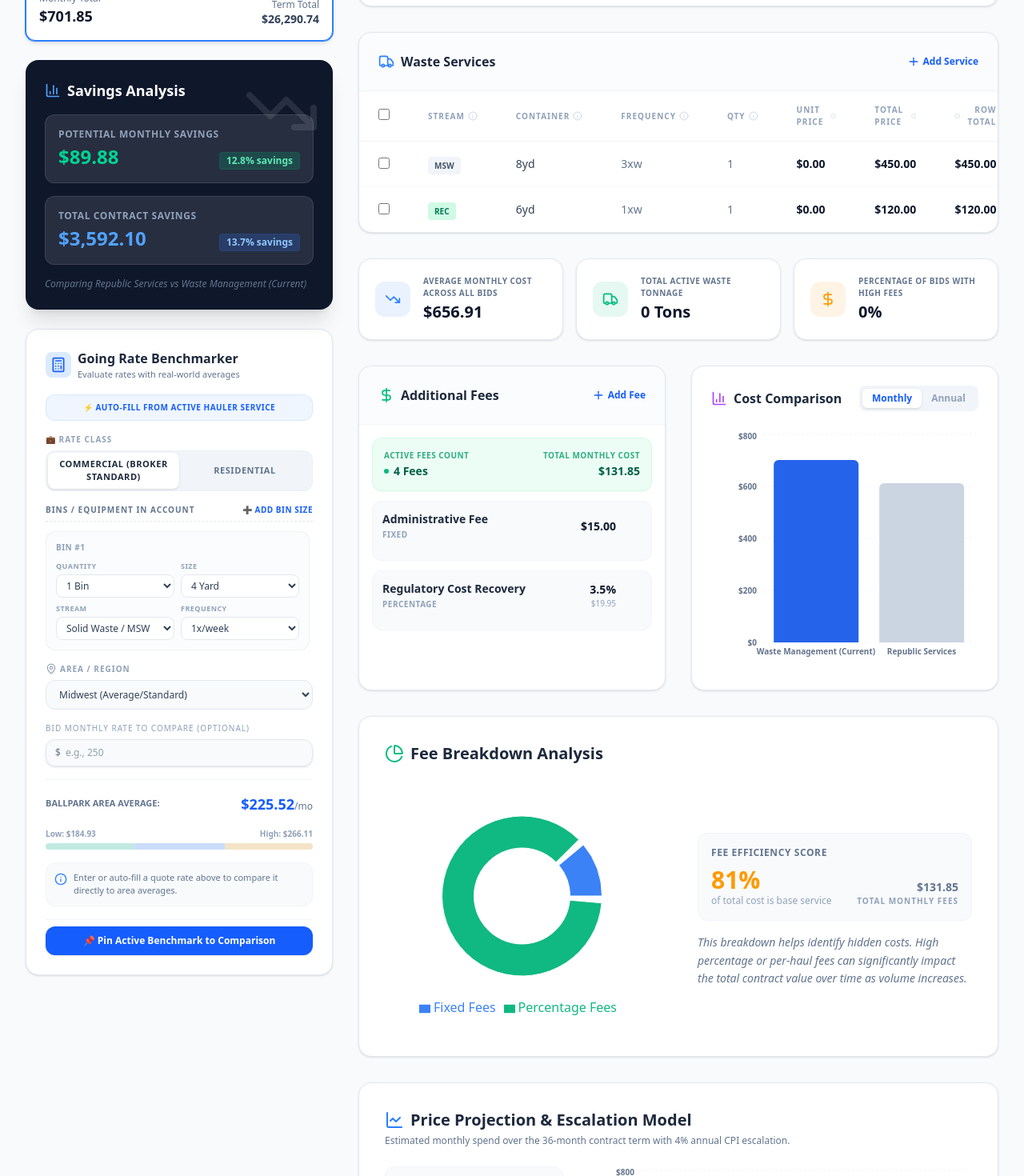
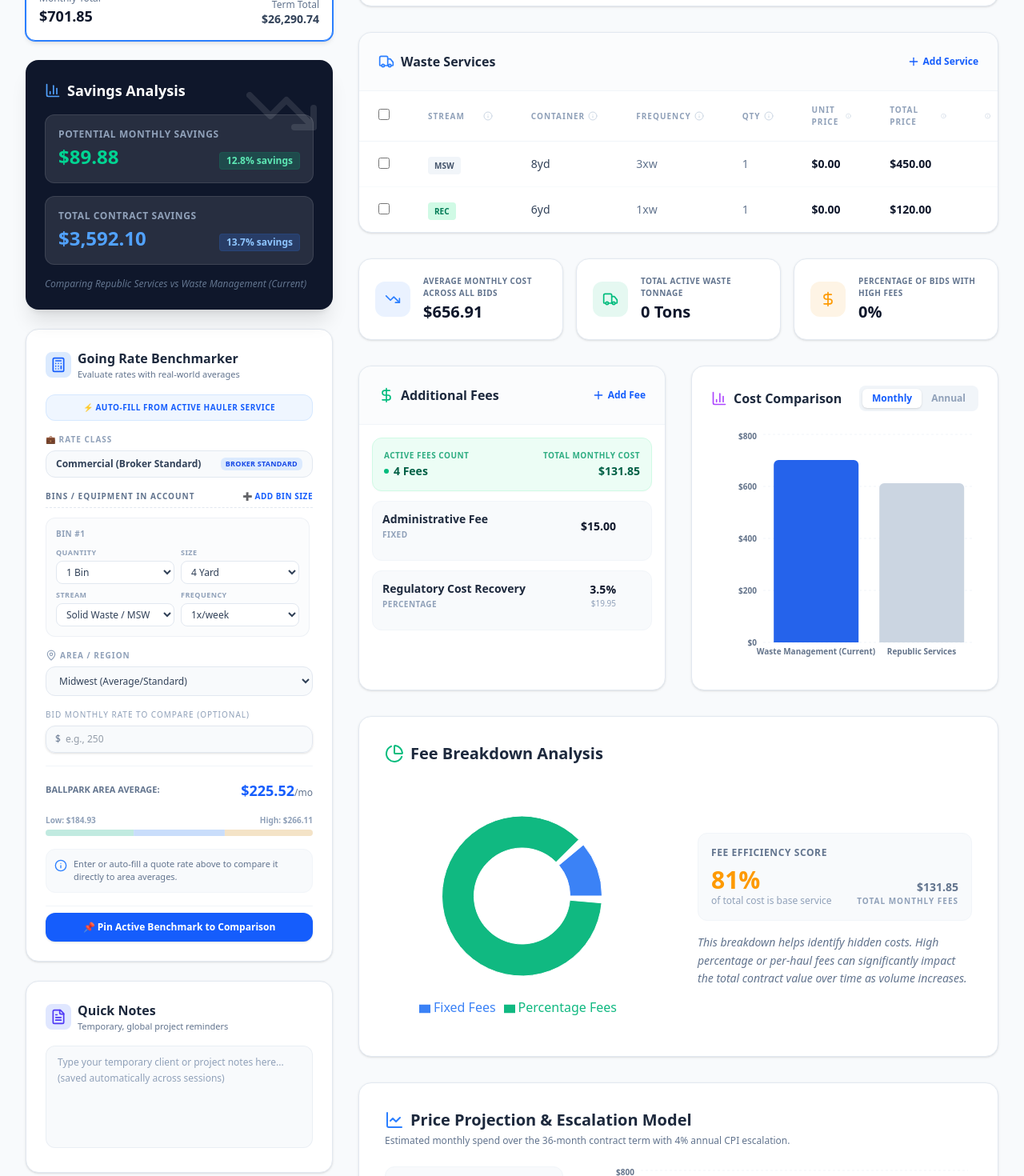
Before and after one commit to dubstar939/BidCalculator, a React (Vite) app: page / in a window 1280 px wide. Shown: the part 320-1790 px from the top of the page at 80% size. Built offline with nearby package versions, Linux system fonts and the light colour scheme.

Commit message:
feat: add quick notes and waste service sorting
Implement persistent quick notes using localStorage and add state management for sorting waste service records in the active bid.

```diff
--- a/src/App.tsx
+++ b/src/App.tsx
@@ -184,7 +184,7 @@ export default function App() {
   const [sortBy, setSortBy] = useState<'name-asc' | 'cost-asc' | 'cost-desc'>('name-asc');
 
   // States for Going Rate Benchmarker & Area Estimator
-  const [pricingType, setPricingType] = useState<'commercial' | 'residential'>('commercial');
+  const pricingType = 'commercial';
   const [benchmarkBins, setBenchmarkBins] = useState<Array<{
     id: string;
     quantity: number;
@@ -196,6 +196,20 @@ export default function App() {
   ]);
   const [benchmarkRegion, setBenchmarkRegion] = useState(1.0); // Default Midwest (Average)
   const [benchmarkUserPrice, setBenchmarkUserPrice] = useState('');
+
+  // States for 'Waste Services' table sorting
+  const [servicesSortField, setServicesSortField] = useState<'stream' | 'baseRate' | 'rowTotal' | null>(null);
+  const [servicesSortDirection, setServicesSortDirection] = useState<'asc' | 'desc'>('asc');
+
+  // State for Quick Notes persistent across sessions
+  const [quickNotes, setQuickNotes] = useState<string>(() => {
+    return localStorage.getItem('bidout_quick_notes') || '';
+  });
+
+  // Sync Quick Notes to localStorage
+  React.useEffect(() => {
+    localStorage.setItem('bidout_quick_notes', quickNotes);
+  }, [quickNotes]);
   const [pinnedBenchmark, setPinnedBenchmark] = useState<{
     bins: Array<{
       quantity: number;
@@ -315,6 +329,69 @@ export default function App() {
     }))
   , [bidResults, chartView]);
 
+  const sortedServices = useMemo(() => {
+    if (!activeBid || !activeBid.services) return [];
+    const services = [...activeBid.services];
+    if (!servicesSortField) return services;
+
+    return services.sort((a, b) => {
+      let valA: any = 0;
+      let valB: any = 0;
+
+      if (servicesSortField === 'stream') {
+        valA = a.stream || '';
+        valB = b.stream || '';
+      } else if (servicesSortField === 'baseRate') {
+        valA = Number(a.baseRate) || 0;
+        valB = Number(b.baseRate) || 0;
+      } else if (servicesSortField === 'rowTotal') {
+        valA = (Number(a.baseRate) || 0) * (Number(a.quantity) || 0);
+        valB = (Number(b.baseRate) || 0) * (Number(b.quantity) || 0);
+      }
+
+      if (valA < valB) return servicesSortDirection === 'asc' ? -1 : 1;
+      if (valA > valB) return servicesSortDirection === 'asc' ? 1 : -1;
+      return 0;
+    });
+  }, [activeBid?.services, servicesSortField, servicesSortDirection]);
+
+  const comparisonTrendData = useMemo(() => {
+    if (selectedCompareIds.length === 0) return [];
+    const selectedBids = selectedCompareIds.map(id => bids.find(b => b.id === id)).filter(Boolean) as Bid[];
+    if (selectedBids.length === 0) return [];
+
+    const maxTerm = Math.max(...selectedBids.map(b => Number(b.contractTermMonths) || 36));
+    const data = [];
+
+    // Simple arrays of objects tracking cumulative state for each selected bid.
+    const trackingState = selectedBids.map(bid => {
+      const results = calculateBidTotals(bid);
+      return {
+        haulerName: bid.haulerName,
+        monthlyTotal: results.monthlyTotal,
+        cpi: Number(bid.cpiEscalationPercent) || 0,
+        cumulative: 0
+      };
+    });
+
+    for (let month = 1; month <= maxTerm; month++) {
+      const dataEntry: any = {
+        monthLabel: `Mo ${month}`,
+        month
+      };
+
+      trackingState.forEach(item => {
+        const yearIndex = Math.floor((month - 1) / 12);
+        const escalatedMonthlyCost = item.monthlyTotal * Math.pow(1 + item.cpi / 100, yearIndex);
+        item.cumulative += escalatedMonthlyCost;
+        dataEntry[item.haulerName] = Number(item.cumulative.toFixed(2));
+      });
+
+      data.push(dataEntry);
+    }
+    return data;
+  }, [selectedCompareIds, bids]);
+
   const goingRateResult = useMemo(() => {
     let totalAverage = 0;
 
@@ -364,6 +441,19 @@ export default function App() {
       high: Number(high.toFixed(2))
     };
   }, [benchmarkBins, benchmarkRegion, pricingType]);
+
+  const handleToggleServicesSort = (field: 'stream' | 'baseRate' | 'rowTotal') => {
+    if (servicesSortField === field) {
+      if (servicesSortDirection === 'asc') {
+        setServicesSortDirection('desc');
+      } else {
+        setServicesSortField(null);
+      }
+    } else {
+      setServicesSortField(field);
+      setServicesSortDirection('asc');
+    }
+  };
 
   const handleAutoFillFromActive = () => {
     if (!activeBid || activeBid.services.length === 0) return;
@@ -1067,37 +1157,18 @@ export default function App() {
                 </button>
               )}
 
-              {/* Rate Type Select Toggle */}
+              {/* Rate Type Select Information Badge */}
               <div className="space-y-4">
                 <div>
                   <label className="block text-[10px] font-bold text-slate-400 dark:text-slate-500 uppercase tracking-widest mb-1.5 flex items-center gap-1">
                     💼 Rate Class
                   </label>
-                  <div className="flex rounded-xl p-0.5 bg-slate-100 dark:bg-slate-800 border border-slate-200/40 dark:border-slate-700/40">
-                    <button
-                      type="button"
-                      onClick={() => setPricingType('commercial')}
-                      className={cn(
-                        "flex-1 py-1.5 text-[11px] font-black rounded-lg transition-all cursor-pointer text-center uppercase tracking-wider",
-                        pricingType === 'commercial'
-                          ? (darkMode ? "bg-slate-700 text-white shadow-sm" : "bg-white text-slate-800 shadow-sm")
-                          : "text-slate-500 hover:text-slate-700 dark:hover:text-slate-300"
-                      )}
-                    >
-                      Commercial (Broker Standard)
-                    </button>
-                    <button
-                      type="button"
-                      onClick={() => setPricingType('residential')}
-                      className={cn(
-                        "flex-1 py-1.5 text-[11px] font-black rounded-lg transition-all cursor-pointer text-center uppercase tracking-wider",
-                        pricingType === 'residential'
-                          ? (darkMode ? "bg-slate-700 text-white shadow-sm" : "bg-white text-slate-800 shadow-sm")
-                          : "text-slate-500 hover:text-slate-700 dark:hover:text-slate-300"
-                      )}
-                    >
-                      Residential
-                    </button>
+                  <div className={cn(
+                    "flex items-center gap-2 px-3 py-2 rounded-xl text-xs font-bold border",
+                    darkMode ? "bg-slate-800 border-slate-700/60 text-slate-300" : "bg-slate-50 border-slate-200 text-slate-700"
+                  )}>
+                    <span className="flex-1">Commercial (Broker Standard)</span>
+                    <span className="text-[9px] px-1.5 py-0.5 rounded-md bg-blue-100 dark:bg-blue-900/40 text-blue-700 dark:text-blue-300 tracking-wide font-extrabold uppercase">Broker standard</span>
                   </div>
                 </div>
 
@@ -1404,6 +1475,36 @@ export default function App() {
                   </div>
                 </div>
               </div>
+            </section>
+
+            {/* Quick Notes Sidebar Element */}
+            <section className={cn(
+              "rounded-2xl border p-6 transition-colors shadow-sm space-y-4",
+              darkMode ? "bg-slate-900 border-slate-800" : "bg-white border-slate-200"
+            )}>
+              <div className="flex items-center gap-2">
+                <div className="p-1.5 rounded-lg bg-indigo-100 dark:bg-indigo-900/35 text-indigo-600 dark:text-indigo-400">
+                  <FileText className="w-5 h-5" />
+                </div>
+                <div>
+                  <h3 className={cn(
+                    "text-base font-bold",
+                    darkMode ? "text-slate-100" : "text-slate-800"
+                  )}>Quick Notes</h3>
+                  <p className="text-[11px] text-slate-500 font-medium">Temporary, global project reminders</p>
+                </div>
+              </div>
+              <textarea
+                value={quickNotes}
+                onChange={(e) => setQuickNotes(e.target.value)}
+                placeholder="Type your temporary client or project notes here... (saved automatically across sessions)"
+                className={cn(
+                  "w-full h-32 px-3.5 py-2.5 text-xs rounded-xl border focus:outline-none focus:ring-2 focus:ring-indigo-500 transition-all font-medium leading-relaxed resize-none",
+                  darkMode
+                    ? "bg-slate-950/40 border-slate-800 text-slate-200 focus:border-indigo-500 placeholder-slate-600"
+                    : "bg-slate-50 border-slate-200/60 text-slate-700 placeholder-slate-400"
+                )}
+              />
             </section>
           </div>
 
@@ -1709,9 +1810,15 @@ export default function App() {
                                 className="rounded border-slate-300 text-blue-600 focus:ring-blue-500 cursor-pointer h-3.5 w-3.5"
                               />
                             </th>
-                            <th className="px-6 py-4">
+                            <th className="px-6 py-4 cursor-pointer select-none group/sort" onClick={() => handleToggleServicesSort('stream')}>
                               <div className="flex items-center gap-1 group/th relative">
-                                Stream <Info className="w-3 h-3 text-slate-300 group-hover/th:text-blue-500 transition-colors" />
+                                <span className="hover:text-blue-500 transition-colors">Stream</span>
+                                {servicesSortField === 'stream' ? (
+                                  <span className="text-blue-500 font-bold ml-1">{servicesSortDirection === 'asc' ? '▲' : '▼'}</span>
+                                ) : (
+                                  <span className="text-slate-300 opacity-0 group-hover/sort:opacity-100 transition-opacity ml-1">▲</span>
+                                )}
+                                <Info className="w-3 h-3 text-slate-300 group-hover/th:text-blue-500 transition-colors" />
                                 <div className="absolute top-full left-0 mt-2 p-2 bg-slate-800 text-white text-[9px] font-normal rounded w-32 hidden group-hover/th:block z-10 normal-case tracking-normal shadow-xl">
                                   {TABLE_COLUMN_TOOLTIPS['Stream']}
                                 </div>
@@ -1769,18 +1876,29 @@ export default function App() {
                                 </th>
                               </>
                             )}
-                            <th className="px-6 py-4">
+                            <th className="px-6 py-4 cursor-pointer select-none group/sort" onClick={() => handleToggleServicesSort('baseRate')}>
                               <div className="flex items-center gap-1 group/th relative">
-                                Total Price <Info className="w-3 h-3 text-slate-300 group-hover/th:text-blue-500 transition-colors" />
+                                <span className="hover:text-blue-500 transition-colors">Total Price</span>
+                                {servicesSortField === 'baseRate' ? (
+                                  <span className="text-blue-500 font-bold ml-1">{servicesSortDirection === 'asc' ? '▲' : '▼'}</span>
+                                ) : (
+                                  <span className="text-slate-300 opacity-0 group-hover/sort:opacity-100 transition-opacity ml-1">▲</span>
+                                )}
+                                <Info className="w-3 h-3 text-slate-300 group-hover/th:text-blue-500 transition-colors" />
                                 <div className="absolute top-full left-0 mt-2 p-2 bg-slate-800 text-white text-[9px] font-normal rounded w-32 hidden group-hover/th:block z-10 normal-case tracking-normal shadow-xl">
                                   {TABLE_COLUMN_TOOLTIPS['Total Price']}
                                 </div>
                               </div>
                             </th>
-                            <th className="px-6 py-4 text-right">
+                            <th className="px-6 py-4 text-right cursor-pointer select-none group/sort" onClick={() => handleToggleServicesSort('rowTotal')}>
                               <div className="flex items-center justify-end gap-1 group/th relative">
                                 <Info className="w-3 h-3 text-slate-300 group-hover/th:text-blue-500 transition-colors" />
-                                Row Total
+                                <span className="hover:text-blue-500 transition-colors">Row Total</span>
+                                {servicesSortField === 'rowTotal' ? (
+                                  <span className="text-blue-500 font-bold ml-1">{servicesSortDirection === 'asc' ? '▲' : '▼'}</span>
+                                ) : (
+                                  <span className="text-slate-300 opacity-0 group-hover/sort:opacity-100 transition-opacity ml-1">▲</span>
+                                )}
                                 <div className="absolute top-full right-0 mt-2 p-2 bg-slate-800 text-white text-[9px] font-normal rounded w-32 hidden group-hover/th:block z-10 normal-case tracking-normal shadow-xl text-left">
                                   {TABLE_COLUMN_TOOLTIPS['Row Total']}
                                 </div>
@@ -1793,7 +1911,7 @@ export default function App() {
                           "divide-y",
                           darkMode ? "divide-slate-800" : "divide-slate-50"
                         )}>
-                          {activeBid.services.map(service => (
+                          {sortedServices.map(service => (
                             <tr key={service.id} className={cn(
                               "group transition-colors",
                               darkMode ? "hover:bg-slate-800/30" : "hover:bg-slate-50/50"
@@ -3288,6 +3406,66 @@ export default function App() {
                   </div>
                 </section>
 
+                {/* Contract Term Trend Chart */}
+                <section className={cn(
+                  "p-6 rounded-2xl border shadow-sm transition-colors",
+                  darkMode ? "bg-slate-900 border-slate-800" : "bg-white border-slate-200"
+                )}>
+                  <h3 className="text-sm font-black uppercase tracking-widest text-indigo-500 mb-6 flex items-center gap-2">
+                    <TrendingUp className="w-4 h-4" /> Contract Term Projection (CPI Escapes Accounted)
+                  </h3>
+                  <p className="text-xs text-slate-500 mb-6 leading-relaxed font-semibold">
+                    This interactive chart plots the projected cumulative cost of each selected bid month-by-month over the entire contract term. Notice how initial savings may diverge over the years due to different CPI escalations compounding.
+                  </p>
+                  <div className="h-[350px] w-full min-h-[350px]">
+                    <ResponsiveContainer width="100%" height="100%">
+                      <LineChart data={comparisonTrendData}>
+                        <CartesianGrid strokeDasharray="3 3" vertical={false} stroke={darkMode ? "#1e293b" : "#f1f5f9"} />
+                        <XAxis
+                          dataKey="monthLabel"
+                          axisLine={false}
+                          tickLine={false}
+                          tick={{ fill: darkMode ? '#94a3b8' : '#64748b', fontSize: 10, fontWeight: 600 }}
+                        />
+                        <YAxis
+                          axisLine={false}
+                          tickLine={false}
+                          tick={{ fill: darkMode ? '#94a3b8' : '#64748b', fontSize: 10, fontWeight: 600 }}
+                          tickFormatter={(value) => `$${(value / 1000).toFixed(1)}k`}
+                        />
+                        <Tooltip
+                          formatter={(value: number) => [formatCurrency(value), 'Cumulative Cost']}
+                          contentStyle={{
+                            borderRadius: '12px',
+                            border: 'none',
+                            boxShadow: '0 10px 15px -3px rgb(0 0 0 / 0.1)',
+                            backgroundColor: darkMode ? '#0f172a' : '#ffffff',
+                            color: darkMode ? '#f8fafc' : '#0f172a'
+                          }}
+                        />
+                        <Legend iconType="circle" wrapperStyle={{ fontSize: '11px', fontWeight: 'bold' }} />
+                        {selectedCompareIds.map((id, index) => {
+                          const bid = bids.find(b => b.id === id);
+                          if (!bid) return null;
+                          const COLORS = ['#3b82f6', '#10b981', '#f59e0b', '#ec4899', '#8b5cf6'];
+                          const strokeColor = COLORS[index % COLORS.length];
+                          return (
+                            <Line
+                              key={id}
+                              type="monotone"
+                              dataKey={bid.haulerName}
+                              stroke={strokeColor}
+                              strokeWidth={3}
+                              dot={false}
+                              activeDot={{ r: 6 }}
+                            />
+                          );
+                        })}
+                      </LineChart>
+                    </ResponsiveContainer>
+                  </div>
+                </section>
+
                 {/* 2. Services Comparison */}
                 <section>
                   <h3 className="text-sm font-black uppercase tracking-widest text-purple-500 mb-6 flex items-center gap-2">
```
